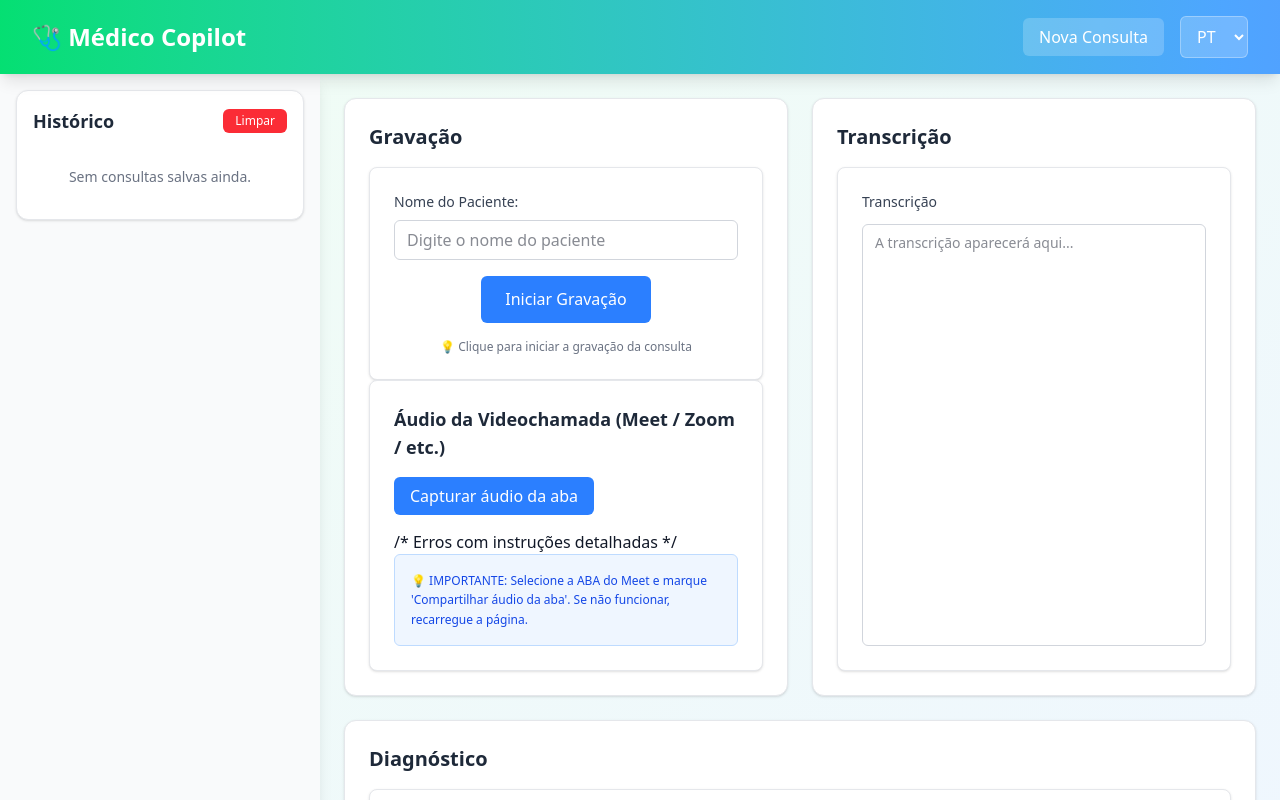
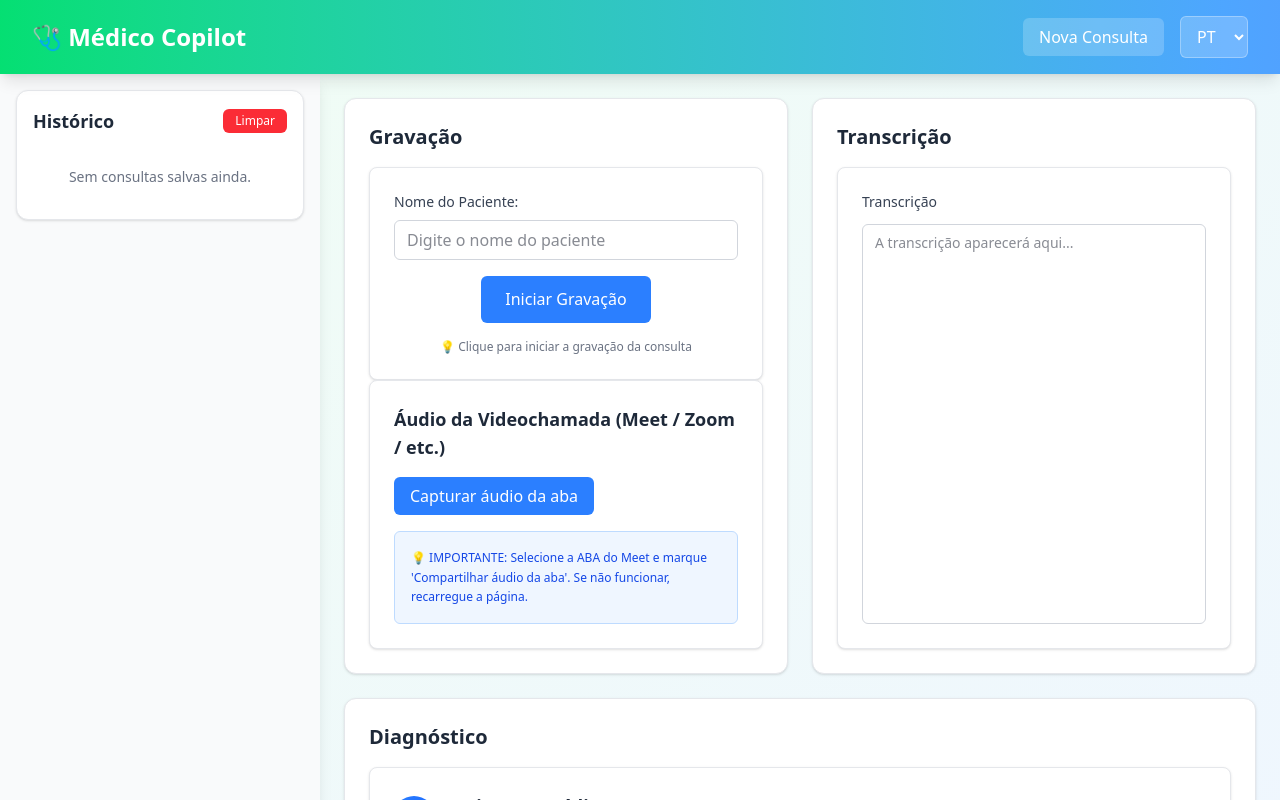
Before and after one commit to PolyannaMeira/MedNote-FrontEnd, a React (Vite) app: page / in a window 1280 px wide. Shown: the top 800 px of the page. Built offline with nearby package versions, Linux system fonts and the light colour scheme.

Commit message:
fix:frase desnecessaria

```diff
--- a/src/components/VideoCallCapture.tsx
+++ b/src/components/VideoCallCapture.tsx
@@ -437,7 +437,7 @@ const VideoCallCapture = forwardRef<VideoCallCaptureHandle, Props>(
           )}
         </div>
 
-        /* Erros com instruções detalhadas */
+
         {error && (
           <div className="bg-red-50 border border-red-200 rounded-md p-4">
             <pre className="text-red-800 text-sm whitespace-pre-line font-sans">{error}</pre>
```
